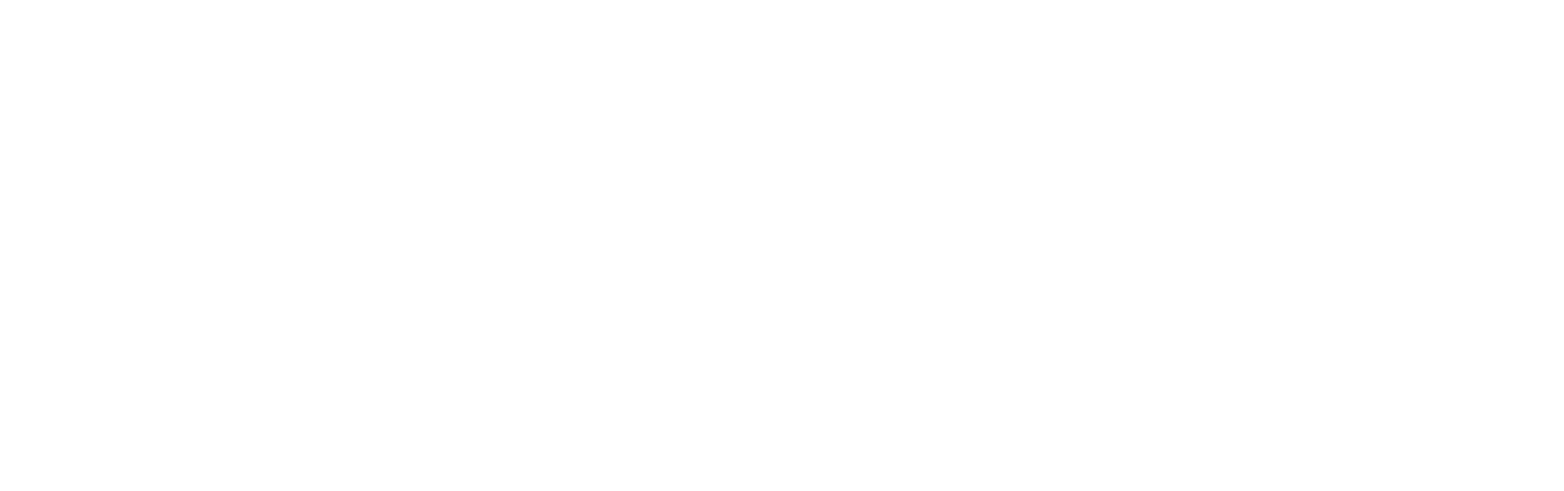
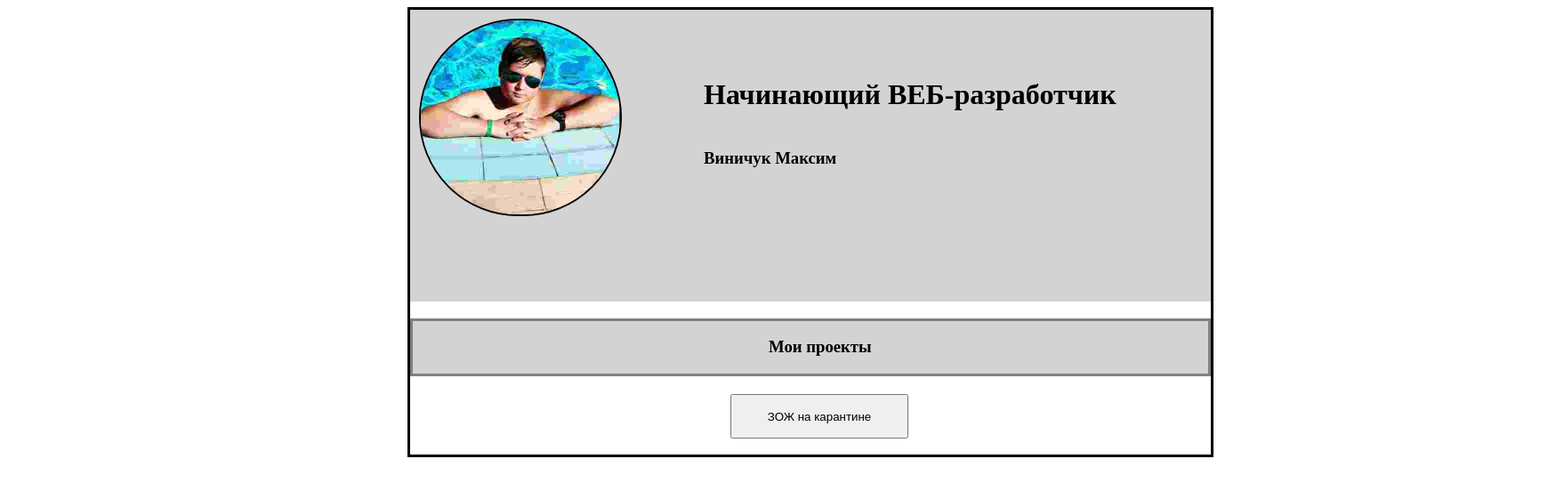
Before and after one commit to VinichukMax/VinichukMax.github.io, a plain HTML site: page index.html in a window 1280 px wide. Shown: the whole page at 89% size, 1758 px wide, since content can reach past the window. Drawn offline with Linux system fonts and the light colour scheme.

Commit message:
Создали макет сайта. Добавели фото.  Сделали форматирование сайта.

```diff
--- a/index.html
+++ b/index.html
@@ -7,6 +7,19 @@
 	<link rel="stylesheet" type="text/css" href="style.css">
 </head>
 <body>
+	<div class="box">
+		<div class="head">
+			<img src="screenshot_3.png">
+			<h1>Начинающий ВЕБ-разработчик</h1>
+			<h3>Виничук Максим</h3>
+		</div>
+		<div class="project">
+			<h3 class="h3_project">Мои проекты</h3>
+		</div>
+		<div class="joh">
+			<button>ЗОЖ на карантине</button>
+		</div>
+	</div>
 
 </body>
 </html>
--- a/style.css
+++ b/style.css
@@ -0,0 +1,50 @@
+.box{
+	border: 3px solid black;
+	width: 900px;
+	position: relative;
+	left: 450px;
+	height: 500px;
+}
+
+
+img{
+	border-radius: 200px;
+	position: relative;
+	left: 10px;
+	top: 10px;
+	border: 2px solid black;
+}
+h1{
+	position: relative;
+	left: 330px;
+	top: -170px;
+}
+h3{
+	position: relative;
+	left: 330px;
+	top: -150px;
+}
+.joh{
+
+}
+.project{
+	border: 3px solid gray;
+	background: lightgray;
+
+}
+.h3_project{
+	position: relative;
+	top: 0px;
+	left: 400px;
+}
+.head{
+	background: lightgray;
+}
+button{
+	position: relative;
+	top: 20px;
+	left: 360px;
+	width: 200px;
+	height: 50px;
+
+}
```
Also changed, not shown: Screenshot_3.png (added).
